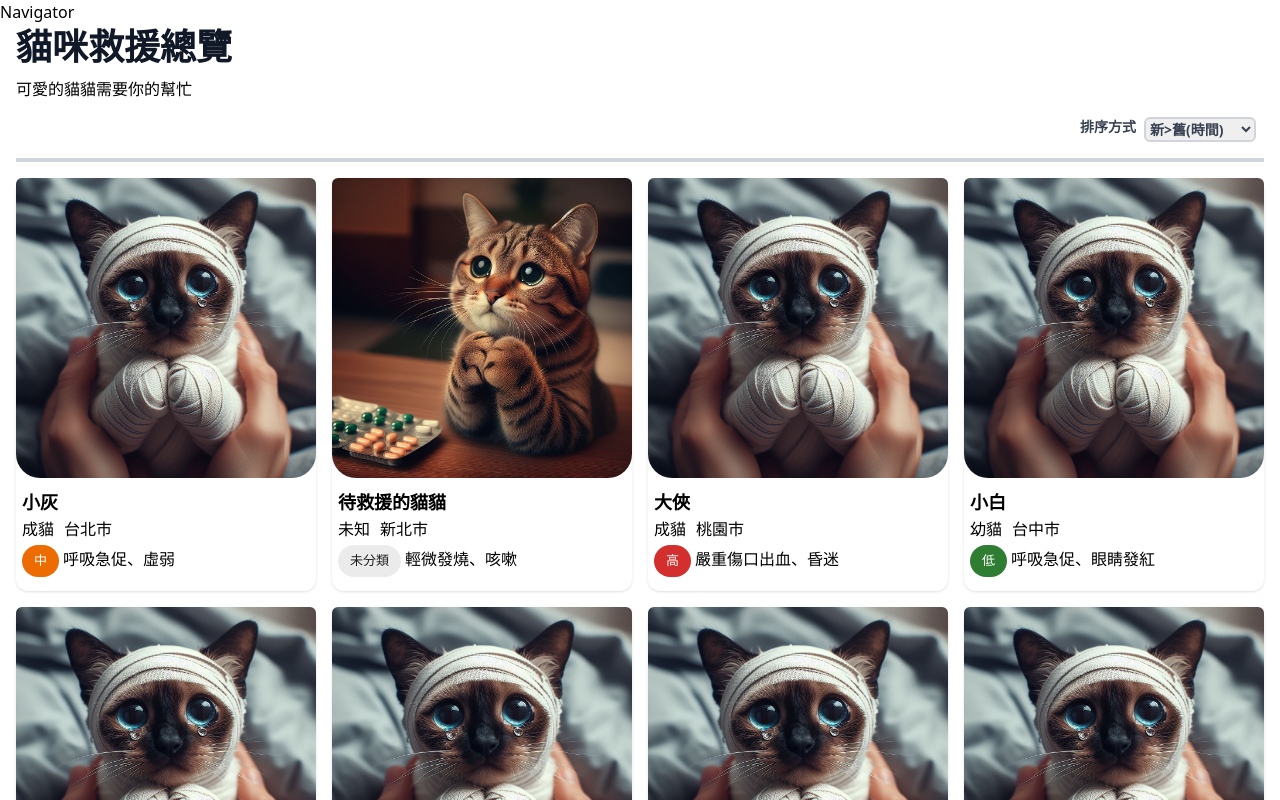
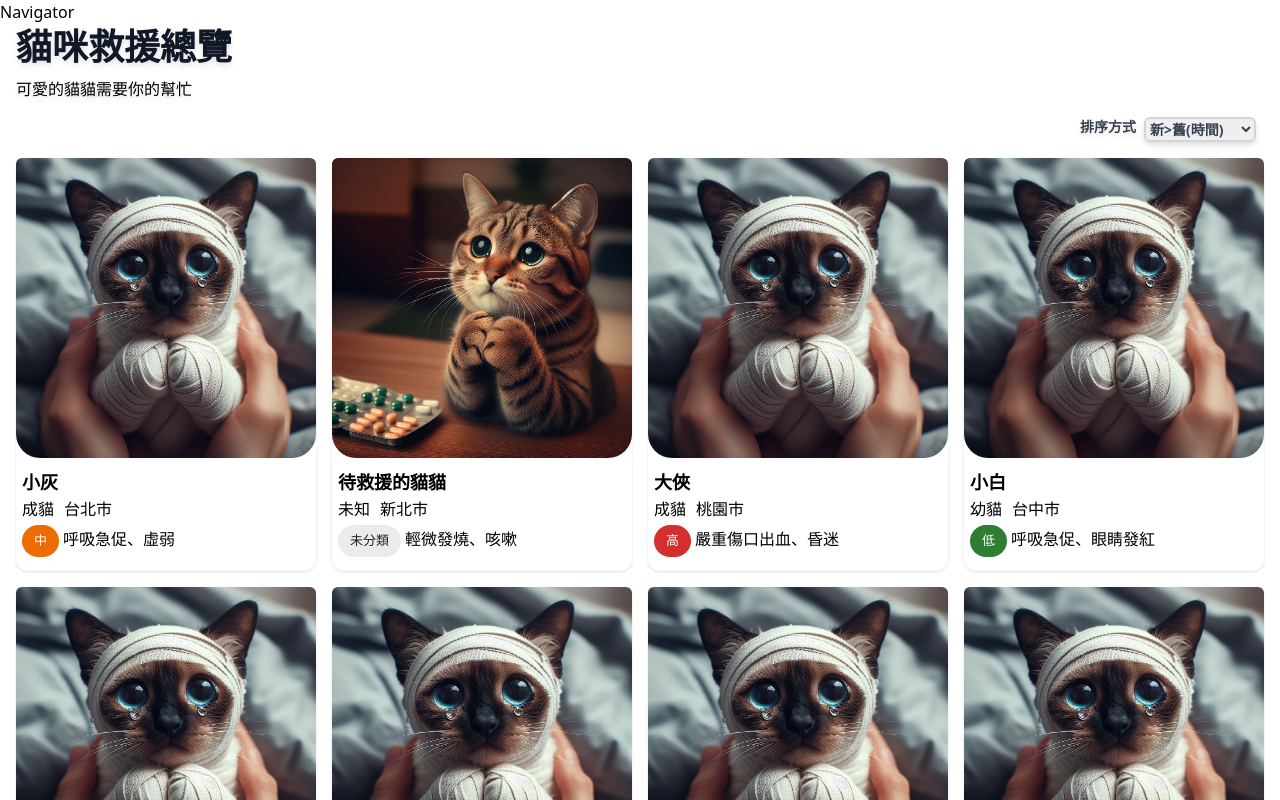
Before and after one commit to Li-Shang-tw/catRescueAdoptPlatform, a React (Vite) app: page /rescue in a window 1280 px wide. Shown: the top 800 px of the page. Built offline with nearby package versions, Linux system fonts and the light colour scheme.

Commit message:
style:replace hr line with drop shadow

```diff
--- a/src/page/RescueOverview.jsx
+++ b/src/page/RescueOverview.jsx
@@ -39,12 +39,13 @@ export default function RescueOverview({
 
   return (
     <div>
-      <h1 className="text-4xl font-bold text-gray-900 leading-tight mb-2">
-        貓咪救援總覽
-      </h1>
-      <p className="mb-4">可愛的貓貓需要你的幫忙</p>
-      <Sort sort={sort} />
-      <hr className="mb-4 border-2 border-gray-300"></hr>
+      <div className="drop-shadow-md">
+        <h1 className="text-4xl font-bold text-gray-900 leading-tight mb-2">
+          貓咪救援總覽
+        </h1>
+        <p className="mb-4">可愛的貓貓需要你的幫忙</p>
+        <Sort sort={sort} />
+      </div>
       <Card currentRescueCats={currentRescueCats} />
       <PaginationComponent
         totalPages={totalPages}
```
